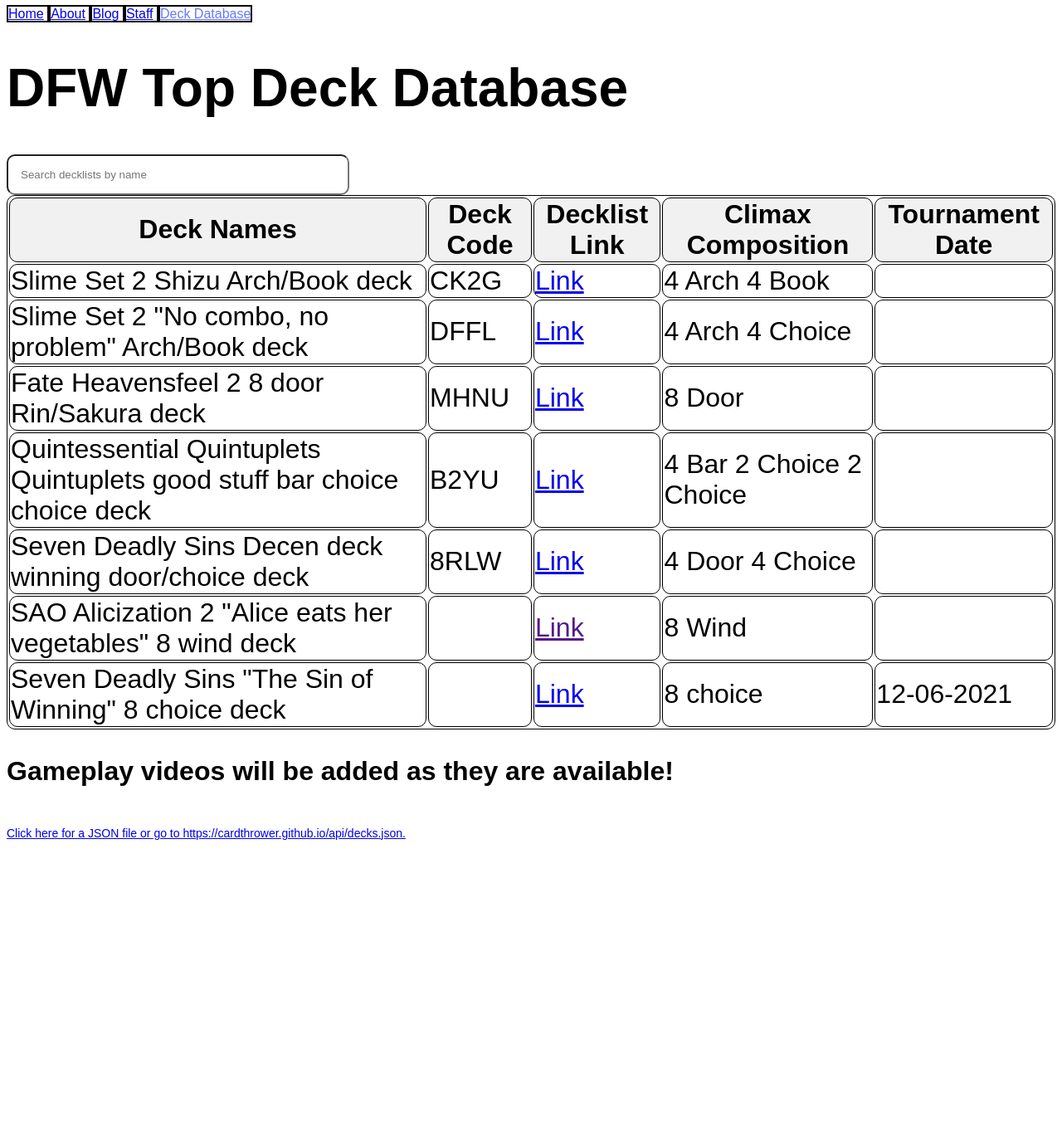
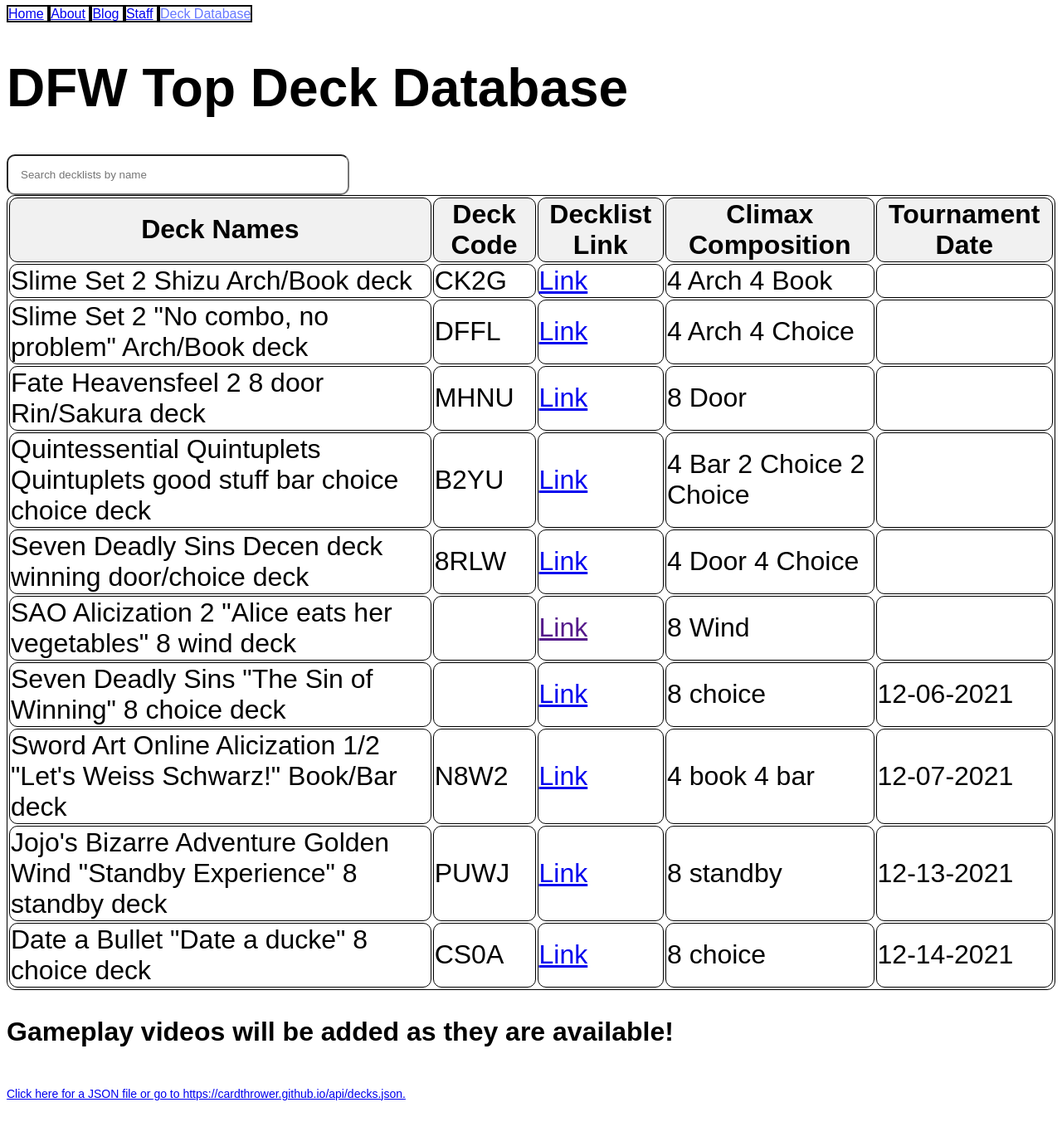
Before and after one commit to cardthrower/cardthrower.github.io, a Jekyll site: the page built from deck.html, in a window 1280 px wide. Shown: the whole page at 83% size. Built offline with Jekyll 4.4.1, drawn with Linux system fonts in a browser that asks for light colours; before the commit the page ends 1038 px from its top, so only the background shows below that.

Commit message:
Updated Database

```diff
--- a/_data/decks.yml
+++ b/_data/decks.yml
@@ -34,3 +34,18 @@
   decklogurl: https://www.encoredecks.com/deck/4qETBpx3I?fbclid=IwAR2ag4XdJvny9fLQv2bg_7H5D6RNS4Vqg0ljQ-nrGLNi0LkE9ec6K1Oeurs
   climaxes: 8 choice
   date: 12-06-2021
+- name: Sword Art Online Alicization 1/2 "Let's Weiss Schwarz!" Book/Bar deck
+  code: N8W2
+  decklogurl: https://decklog-en.bushiroad.com/view/N8W2
+  climaxes: 4 book 4 bar
+  date: 12-07-2021
+- name: Jojo's Bizarre Adventure Golden Wind "Standby Experience" 8 standby deck
+  code: PUWJ
+  decklogurl: https://decklog-en.bushiroad.com/view/PUWJ
+  climaxes: 8 standby
+  date: 12-13-2021
+- name: Date a Bullet "Date a ducke" 8 choice deck
+  code: CS0A
+  decklogurl: https://decklog-en.bushiroad.com/view/CS0A
+  climaxes: 8 choice
+  date: 12-14-2021
```
